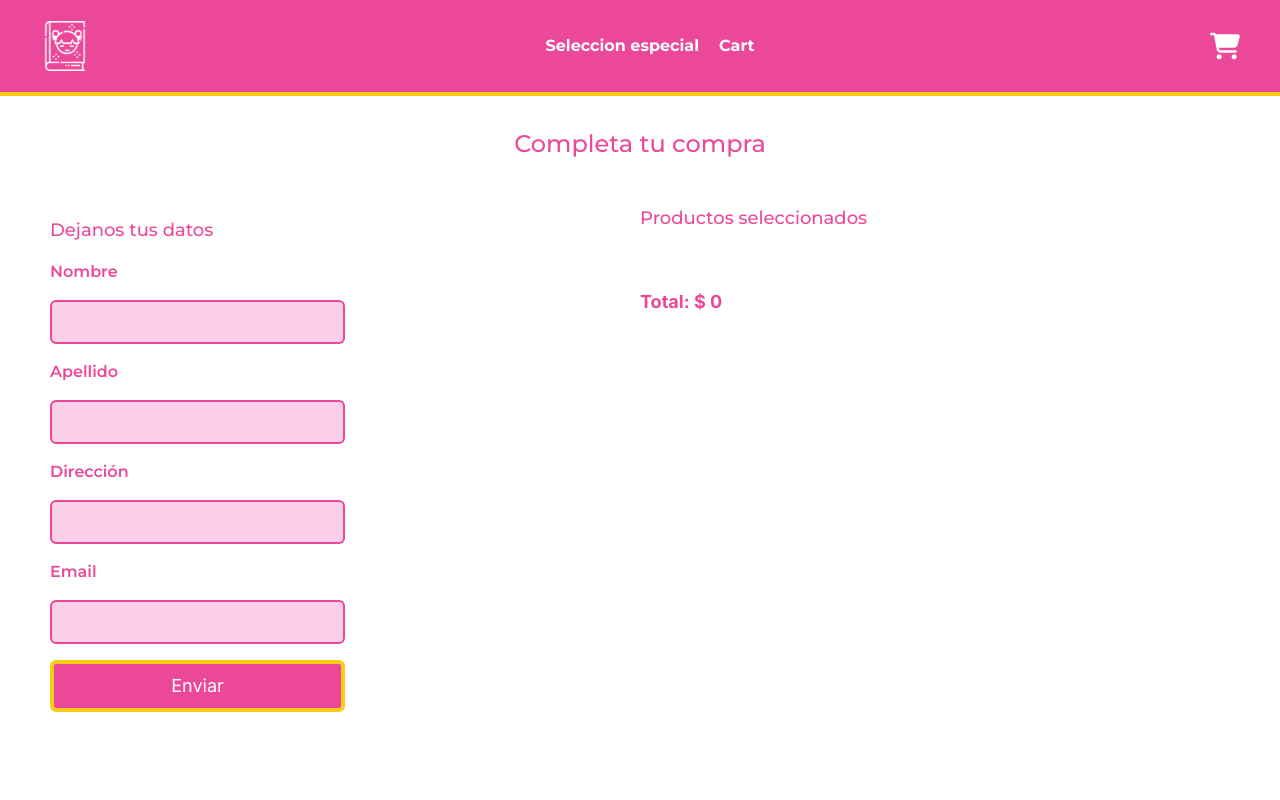
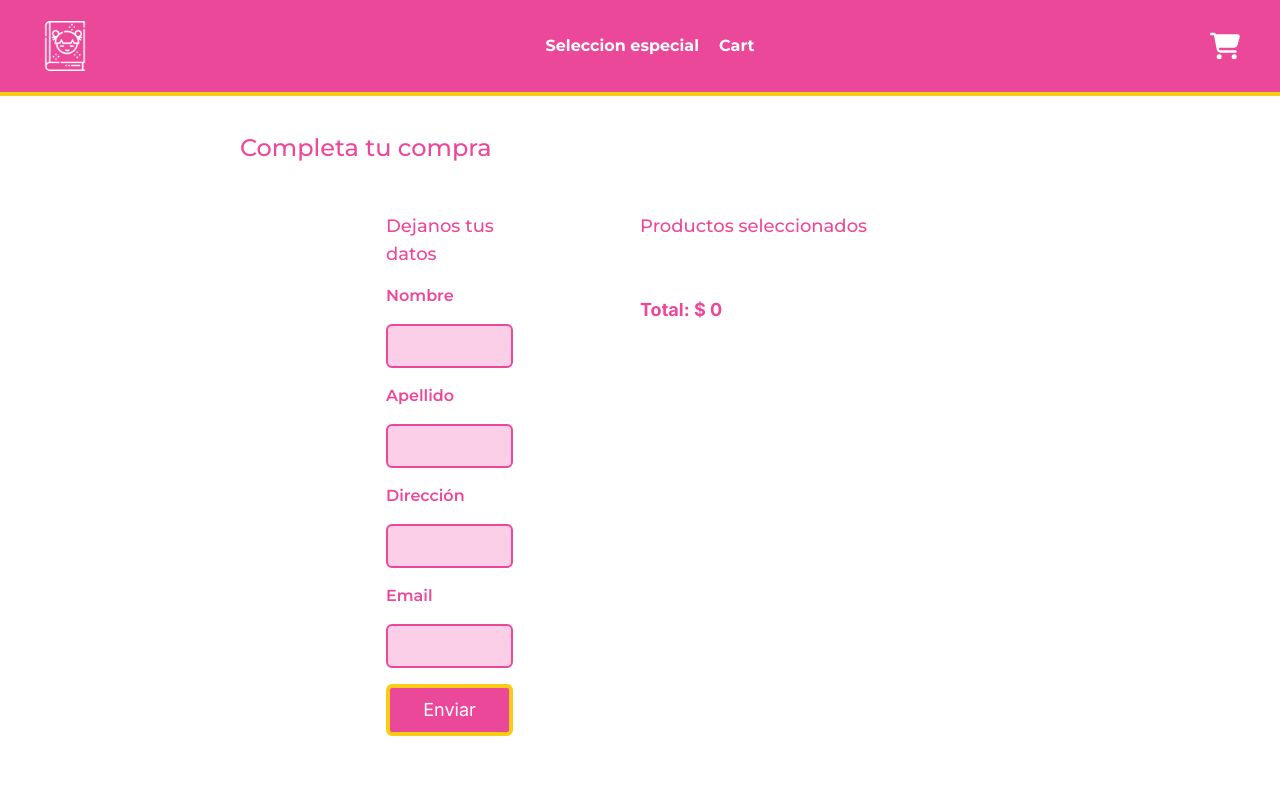
Before and after one commit to assolucionesmultimediales/ecommerce, a Next.js app: page /cart in a window 1280 px wide. Shown: the top 800 px of the page. Built offline with nearby package versions, Linux system fonts and the light colour scheme.

Commit message:
se agrego agregar al carrito al productcard y se acomodaron estilos

```diff
--- a/src/app/cart/page.js
+++ b/src/app/cart/page.js
@@ -4,14 +4,14 @@ import FormCheckout from "@/app/components/cart/FormCheckout";
 
 const Cart = () => {
   return (
-    <section className='h-screen mt-32'>
-      <h1 className='text-pink-500 text-2xl font-medium mt-5 mb-6 text-center'>Completa tu compra</h1>
-      <Inner>
+    <section className='flex flex-col min-h-screen mt-28'>
+      <h1 className='text-pink-500 text-2xl font-medium mt-5 mb-4 ml-60'>Completa tu compra</h1>
+      <Inner className="flex-grow">
         <div className='grid grid-cols-12'>
           <div className='col-span-12 lg:col-span-6 text-pink-500 text-lg font-medium mt-5'>
             <FormCheckout />
           </div>
-          <div className='col-span-12 lg:col-span-6 text-pink-500 text-lg font-medium mt-5'>
+          <div className='col-span-12 lg:col-span-6 text-pink-500 text-lg font-medium mt-8'>
             <ProductsChekOut />
           </div>
         </div>
--- a/src/app/components/AddToCart.js
+++ b/src/app/components/AddToCart.js
@@ -5,8 +5,8 @@ const AddToCart = ({name, price, id, image}) => {
   const {handleAddToCart} = useAppContext()
   return (
     <>
-    <button onClick={()=> handleAddToCart(name, price, image, id, 1)} className="text-zinc-50 border-4 bg-pink-500  border-yellow-400 px-4 py-2 mt-6">
-        Add to cart
+    <button onClick={()=> handleAddToCart(name, price, image, id, 1)} className="text-zinc-50 border-4 bg-pink-500  border-yellow-400 px-4 py-2 mb-14">
+        Agregar al carrito
     </button>
     </>
   )
--- a/src/app/components/ProductCard.js
+++ b/src/app/components/ProductCard.js
@@ -1,10 +1,10 @@
 import Image from 'next/image';
 import Link from 'next/link';
+import AddToCart from '@/app/components/AddToCart';
 
-
-const ProductCard = ({ item, key }) => {
+const ProductCard = ({ item }) => {
   return (
-    <div key={key} className='col-span-3 flex justify-center items-center flex-col'>
+    <div className='col-span-3 flex justify-center items-start flex-col'>
       <Link href={`/product/${item._id}`}>
         <Image
           className='border-4 border-yellow-400'
@@ -18,7 +18,8 @@ const ProductCard = ({ item, key }) => {
       </Link>
       <h2 className='text-pink-500 text-lg font-inter font-bold mt-4'>{item.name}</h2>
       <h2 className='text-pink-500 text-l font-medium mt-2 mb-2'>{item.author}</h2>
-      <Link className='text-yellow-400 font-bold mb-12 font-montserrat' href={`/product/${item._id}`}>Ver más</Link>
+      <Link className='text-yellow-400 font-bold mb-4 font-montserrat' href={`/product/${item._id}`}>Ver más</Link>
+      <AddToCart name={item.name} image={item.image} price={item.price} id={item._id} />
     </div>
   );
 };
--- a/src/app/components/ProductsGrid.js
+++ b/src/app/components/ProductsGrid.js
@@ -8,7 +8,7 @@ export default async function ProductsGrid() {
   return (
     <section>
       <Inner>
-        <h2 className='text-start ml-5 mb-12 mt-8 text-pink-500 text-3xl font-bold'>Nuestra Selección</h2>
+        <h2 className='text-start mb-12 mt-8 text-pink-500 text-3xl font-bold'>Nuevos ingresos</h2>
         <div className='grid grid-cols-12 gap-1'>
           {response.products && response.products.map((item, index) => (
             <ProductCard key={index} item={item} />
--- a/src/app/components/cart/ProductsChekOut.js
+++ b/src/app/components/cart/ProductsChekOut.js
@@ -25,7 +25,7 @@ const ProductsChekOut = () => {
           </div>
         ))}
       </div>
-      <p className="text-lg font-bold mb-20">Total: $ {cartTotal()}</p>
+      <p className="text-lg font-bold mb-24">Total: $ {cartTotal()}</p>
     </div>
   );
 };
--- a/src/app/layout.js
+++ b/src/app/layout.js
@@ -5,7 +5,7 @@ import { AppContextProvider } from '@/app/contexts/AppContext';
 import Navbar from '@/app/components/Navbar';
 import Footer from '@/app/components/Footer';
 
-const inter = Inter({ subsets: ['latin'], variable:'--font-inter' });
+const inter = Inter({ subsets: ['latin'], variable: '--font-inter' });
 const montserrat = Montserrat({ subsets: ['latin'], variable: '--font-montserrat' });
 
 export const metadata = {
@@ -16,11 +16,19 @@ export const metadata = {
 export default function RootLayout({ children }) {
   return (
     <html lang='en'>
-      <body className={`${inter.variable} ${montserrat.variable}`}>
+      {/* min-h-screen y flex para asegurar que el footer quede abajo */}
+      <body className={`${inter.variable} ${montserrat.variable} min-h-screen flex flex-col`}>
         <AppContextProvider>
+          {/* Navbar se coloca arriba */}
           <Navbar />
-          {children}
-          <Footer/>
+
+          {/* flex-grow en el main para expandir el contenido y empujar el footer */}
+          <main className="flex-grow">
+            {children}
+          </main>
+
+          {/* Footer siempre estará al final */}
+          <Footer />
         </AppContextProvider>
       </body>
     </html>
--- a/src/app/specialProducts/page.js
+++ b/src/app/specialProducts/page.js
@@ -14,7 +14,7 @@ const specialProducts = async () => {
   return (
     <section>
       <Inner>
-        <h2 className="text-start ml-5 mb-14 mt-40 text-pink-500 text-3xl font-bold">
+        <h2 className="text-start mb-14 mt-40 text-pink-500 text-3xl font-bold">
           Selección Especial
         </h2>
         <div className="grid grid-cols-12 gap-1 mb-8 mt-20">
```
Also changed, not shown: src/app/components/CartForm/CartForm.js (+40 -38 lines).
